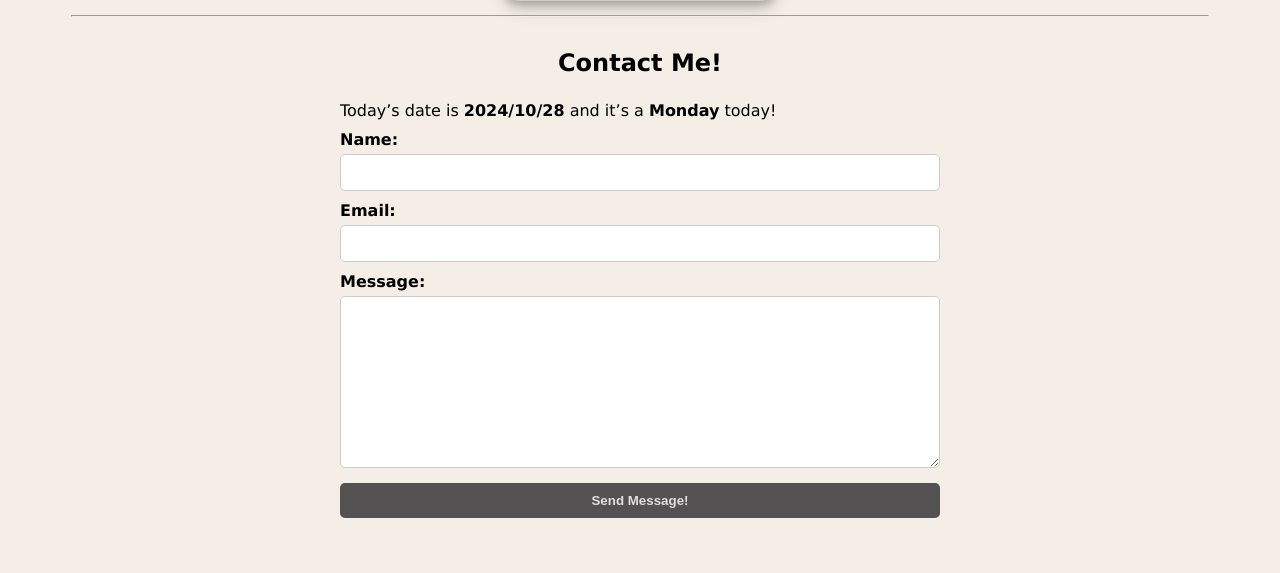
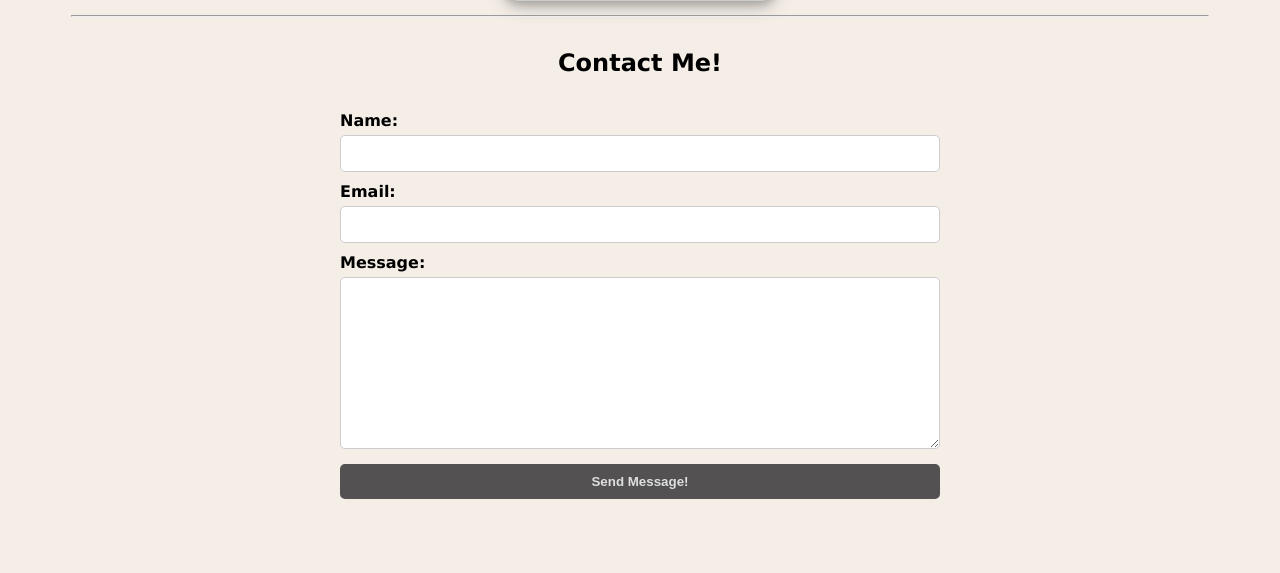
Before and after one commit to KnipTang/PortfolioSite, a PHP site: page / in a window 1280 px wide. Shown: the part 4015-4588 px from the top of the page. After the commit the page ends 4514 px from the top, so only its background shows below. Run offline with PHP 8.4, Linux system fonts and the light colour scheme.

```diff
--- a/index.php
+++ b/index.php
@@ -206,12 +206,6 @@ $_SESSION['form_loaded_time'] = time();
             <p>Contact Me!</p>
 
           <form id="contactForm" action="send_email.php" method="POST" class="contact-form">
-            <div>
-              <?php
-              echo 'Today’s date is <b>' . date('Y/m/d') . '</b> and it’s a <b>'.date('l').'</b> today!';
-              ?>
-              </div>
-
             <label for="name">Name:</label>
             <input type="text" id="name" name="name" required>
 
@@ -226,7 +220,7 @@ $_SESSION['form_loaded_time'] = time();
 
             <button type="submit" data-debug-message="Stop trying to enable it you fack head, dead is dead :pp">Send Message!</button>
           </form>
-          <!-- <div id="responseMessage"></div> -->
+         <!-- <div id="responseMessage"></div> -->
         </div>
       </div>
     </div>
```
